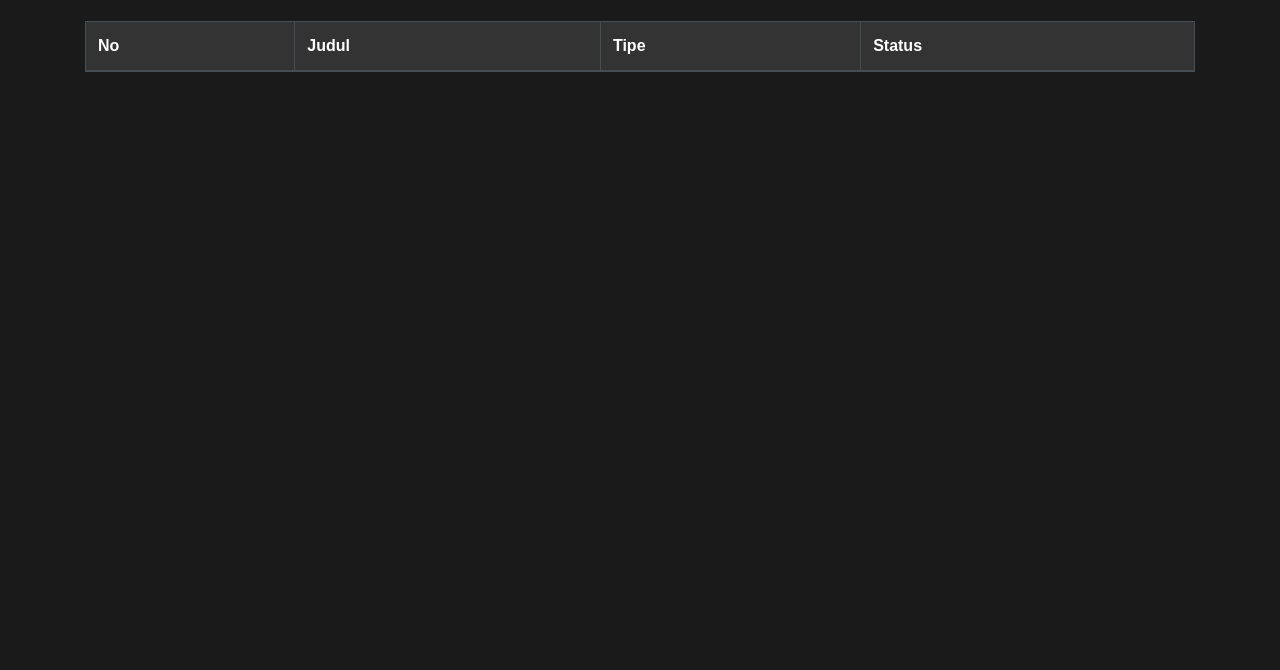
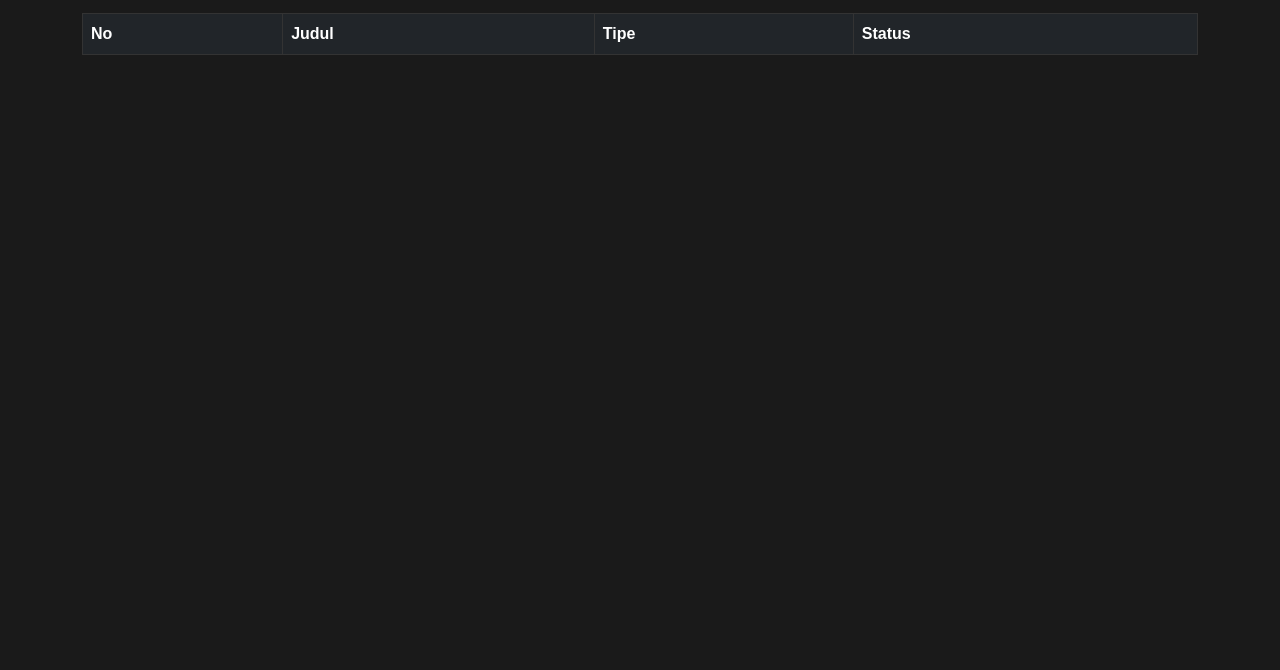
Before and after one commit to ammar1047/anime-list, a plain HTML site: page index.html in a window 1280 px wide. Shown: the part 130-800 px from the top of the page. Drawn offline with nearby package versions, Linux system fonts and the light colour scheme.

Commit message:
Update index.html

```diff
--- a/index.html
+++ b/index.html
@@ -4,7 +4,7 @@
     <meta charset="UTF-8">
     <meta name="viewport" content="width=device-width, initial-scale=1.0">
     <title>Watchlist</title>
-    <link rel="stylesheet" href="https://stackpath.bootstrapcdn.com/bootstrap/4.5.2/css/bootstrap.min.css">
+    <link href="https://cdn.jsdelivr.net/npm/bootstrap@5.3.3/dist/css/bootstrap.min.css" rel="stylesheet" integrity="sha384-QWTKZyjpPEjISv5WaRU9OFeRpok6YctnYmDr5pNlyT2bRjXh0JMhjY6hW+ALEwIH" crossorigin="anonymous">
     <link rel="stylesheet" href="styles.css">
 </head>
 <body>
```
